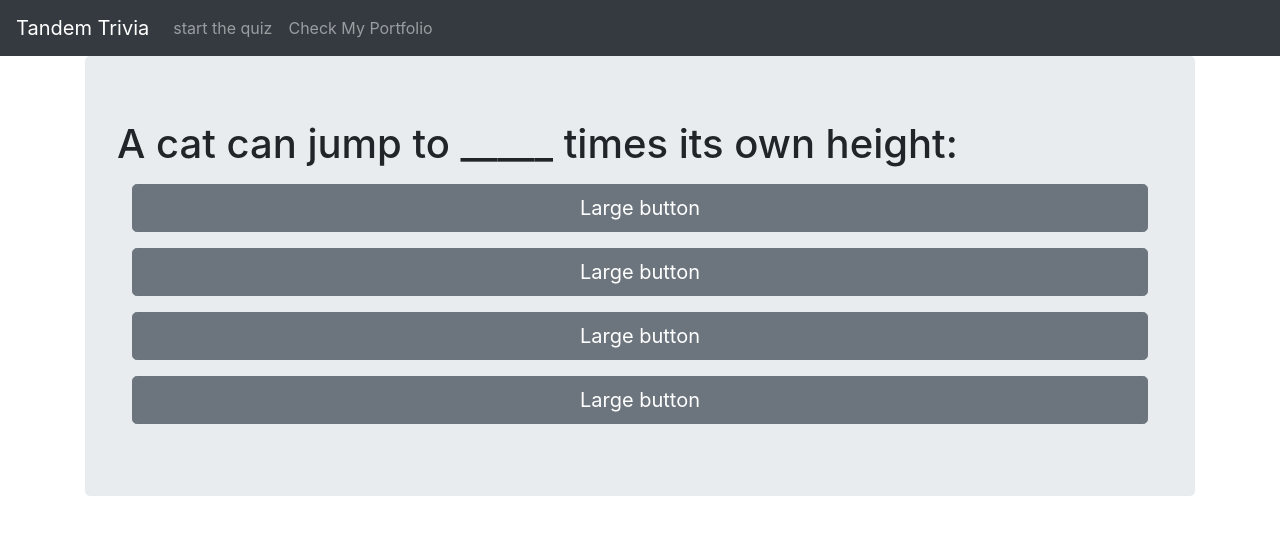
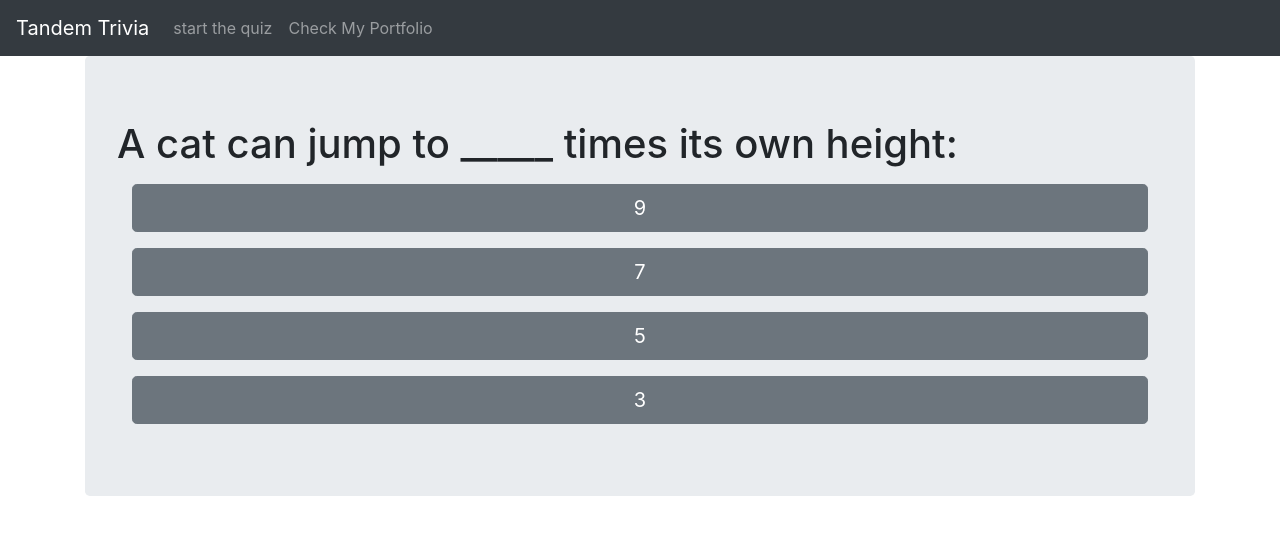
Before and after one commit to todayisfineforme/Nathan.Hall.Tandem.coding.challenge, a React (Create React App) app in the folder tandem-quiz/: page /trivia in a window 1280 px wide. Shown: the top 534 px of the page. Built offline with nearby package versions, Linux system fonts and the light colour scheme.

Commit message:
functioning display of answers in buttons
answers now display in the buttons. button clicks now increase currentQuestion counter by 1 to enable display of next question.

```diff
--- a/tandem-quiz/src/components/answerContainer.js
+++ b/tandem-quiz/src/components/answerContainer.js
@@ -5,12 +5,12 @@ import Col from 'react-bootstrap/Col';
 import AnswerSelection from './answerSelection';
 
 function AnswerContainer(props){
+    console.log(props);
     return(
         <Container>
-                <AnswerSelection updateButton={props.updateButton}/>
-                <AnswerSelection/>
-                <AnswerSelection/>
-                <AnswerSelection/>
+                {[...props.answers].map((answer) =>
+                <AnswerSelection updateButton={props.updateButton} answer={answer}/>
+                )}
         </Container>
     )
 }
--- a/tandem-quiz/src/components/answerSelection.js
+++ b/tandem-quiz/src/components/answerSelection.js
@@ -9,7 +9,7 @@ function AnswerSelection(props) {
         <Row>
             <Col>
                 <Button variant="secondary" size="lg" className='my-2' block onClick={props.updateButton}>
-                    Large button
+                    {props.answer}
                 </Button>
             </Col>
         </Row>
--- a/tandem-quiz/src/components/questionDisplay.js
+++ b/tandem-quiz/src/components/questionDisplay.js
@@ -19,6 +19,7 @@ class QuestionDisplay extends Component{
 
     updateButton = () => {
         console.log(this.state.round);
+        this.setState({ currentQuestion: this.state.currentQuestion + 1 })
     }
 
     roundOfTen = () => {
@@ -42,7 +43,7 @@ class QuestionDisplay extends Component{
                     </Row>
                     <Row>
                         <Col>
-                            <AnswerContainer updateButton={this.updateButton} answers={this.state.answers}/>
+                            <AnswerContainer updateButton={this.updateButton} answers={this.state.round[this.state.currentQuestion].answers}/>
                         </Col>
                     </Row>
                 </Jumbotron>
--- a/tandem-quiz/src/logic/questionConstructor.js
+++ b/tandem-quiz/src/logic/questionConstructor.js
@@ -11,10 +11,7 @@ export function questionConstructor(obj){
         this.correct = correct;
     }
 
-    console.log("pre");
     tempAnswers.push(tempCorrect);
-    console.log("post")
-    console.log(tempAnswers)
     shuffle(tempAnswers);
     const newQuestion = new arrangedQuestion(tempQuestion, tempAnswers, tempCorrect)
 
--- a/tandem-quiz/src/logic/roundConstructor.js
+++ b/tandem-quiz/src/logic/roundConstructor.js
@@ -6,7 +6,6 @@ export function roundConstructor(questions){
     shuffle(questions);
     for(let i=0; i < 10; i++){
         roundTemp.push(questionConstructor(questions[i]));
-        console.log("answer pushed" + i)
     };
     questions = roundTemp
     return(questions);
```
